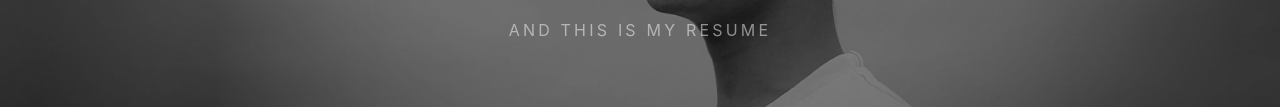
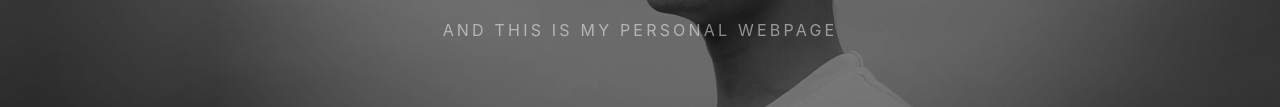
Before and after one commit to noliv-21/Personal-Website, a plain HTML site: page index.html in a window 1280 px wide. Shown: the part 487-594 px from the top of the page. Drawn offline with nearby package versions, Linux system fonts and the light colour scheme; files whose address does not match are found by name.

Commit message:
edited h1 site head

```diff
--- a/index.html
+++ b/index.html
@@ -48,7 +48,7 @@
 				<div class="col-md-10 text-center pt-5">
 
 					<h1 class="site-heading site-animate">Hello, I'm <strong class="d-block">Rone</strong></h1>
-					<strong class="d-block text-white text-uppercase letter-spacing">and this is My Resume</strong>
+					<strong class="d-block text-white text-uppercase letter-spacing">and this is My Personal Webpage</strong>
 
 				</div>
 			</div>
```
